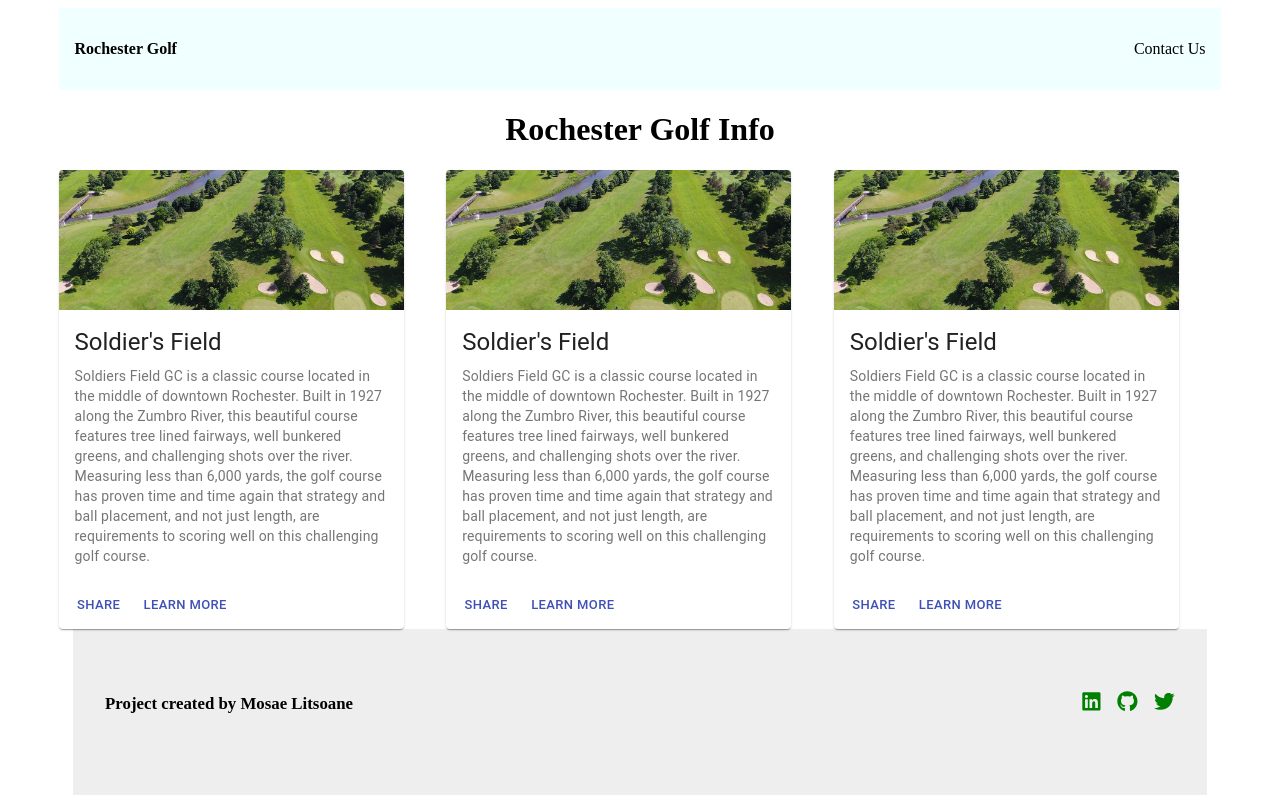
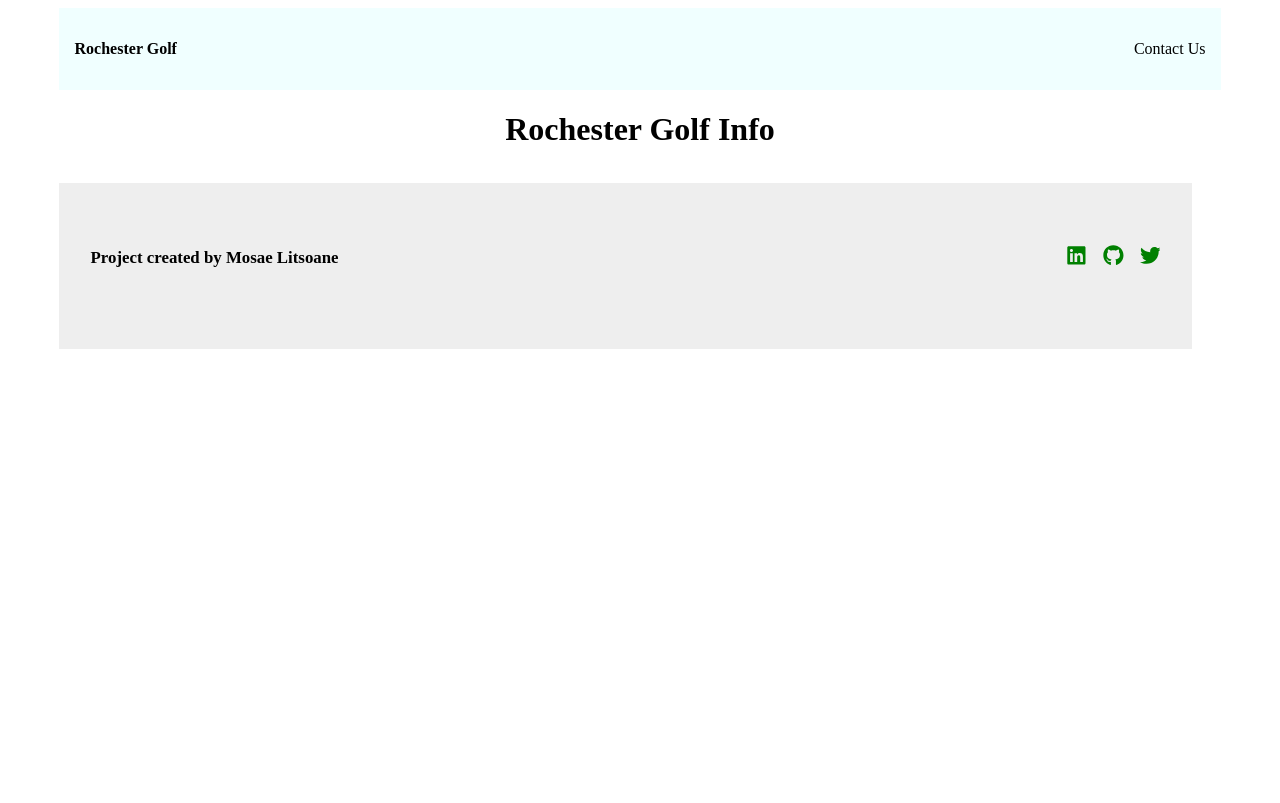
Before and after one commit to Mosae/rochester-golf, a React (Create React App) app: page / in a window 1280 px wide. Built offline with nearby package versions, Linux system fonts and the light colour scheme.

Commit message:
Added data file, looping over it. errors gone but minor bug

```diff
--- a/src/components/cards/card.tsx
+++ b/src/components/cards/card.tsx
@@ -8,6 +8,9 @@ import CardMedia from '@material-ui/core/CardMedia';
 import Button from '@material-ui/core/Button';
 import Typography from '@material-ui/core/Typography';
 import soldiers from './soldiersfield.jpg';
+
+import { courseData } from '../../data';
+
 //have a sepate data file and dynamically render the cards + data
 
 const useStyles = makeStyles({
@@ -23,12 +26,14 @@ export default function MediaCard() {
 	const classes = useStyles();
 
 	return (
+		<>
+			{courseData.forEach((info) => {
 				<Card className={classes.root}>
 					<CardActionArea>
 						<CardMedia
 							className={classes.media}
 							image={soldiers}
-					title="Contemplative Reptile"
+							title={info.name}
 						/>
 						<CardContent>
 							<Typography gutterBottom variant="h5" component="h2">
@@ -37,11 +42,11 @@ export default function MediaCard() {
 							<Typography variant="body2" color="textSecondary" component="p">
 								Soldiers Field GC is a classic course located in the middle of
 								downtown Rochester. Built in 1927 along the Zumbro River, this
-						beautiful course features tree lined fairways, well bunkered greens,
-						and challenging shots over the river. Measuring less than 6,000
-						yards, the golf course has proven time and time again that strategy
-						and ball placement, and not just length, are requirements to scoring
-						well on this challenging golf course.
+								beautiful course features tree lined fairways, well bunkered
+								greens, and challenging shots over the river. Measuring less
+								than 6,000 yards, the golf course has proven time and time again
+								that strategy and ball placement, and not just length, are
+								requirements to scoring well on this challenging golf course.
 							</Typography>
 						</CardContent>
 					</CardActionArea>
@@ -53,6 +58,8 @@ export default function MediaCard() {
 							Learn More
 						</Button>
 					</CardActions>
-		</Card>
+				</Card>;
+			})}
+		</>
 	);
 }
--- /dev/null
+++ b/src/data.tsx
@@ -0,0 +1,8 @@
+export let courseData = [
+	{
+		id: 1,
+		name: "Soldier's Field",
+		info:
+			'Soldiers Field GC is a classic course located in the middle of downtown Rochester. Built in 1927 along the Zumbro River, this beautiful course features tree lined fairways, well bunkered greens, and challenging shots over the river. Measuring less than 6,000 yards, the golf course has proven time and time again that strategy and ball placement, and not just length, are requirements to scoring well on this challenging golf course.',
+	},
+];
--- a/src/main.tsx
+++ b/src/main.tsx
@@ -1,7 +1,7 @@
 import React from 'react';
 import Navbar from './components/navbar/navbar';
 import Header from './components/header/header';
-import Cards from './components/cards/card';
+import MediaCard from './components/cards/card';
 import Ft from './components/footer/Footer';
 import { Grid } from '@material-ui/core';
 
@@ -10,17 +10,8 @@ function main() {
 		<div>
 			<Navbar />
 			<Header />
-			<Grid container>
-				<Grid item xs={12} md={4} lg={4}>
-					<Cards />
-				</Grid>
-				<Grid item xs={12} md={4} lg={4}>
-					<Cards />
-				</Grid>
-				<Grid item xs={12} md={4} lg={4}>
-					<Cards />
-				</Grid>
-			</Grid>
+			<MediaCard />
+
 			<Ft />
 		</div>
 	);
--- a/src/sass/_footer.scss
+++ b/src/sass/_footer.scss
@@ -2,7 +2,7 @@
 	@include flex(space-between);
 	align-items: center;
 	width: 92%;
-	margin: 0 auto;
+	margin-top: 3%;
 	padding: 3rem 2rem 4rem;
 	background-color: rgb(238, 238, 238);
 	@media (max-width: $lg-mobile) {
```
Lines whose indentation alone changed are shown as unchanged.
